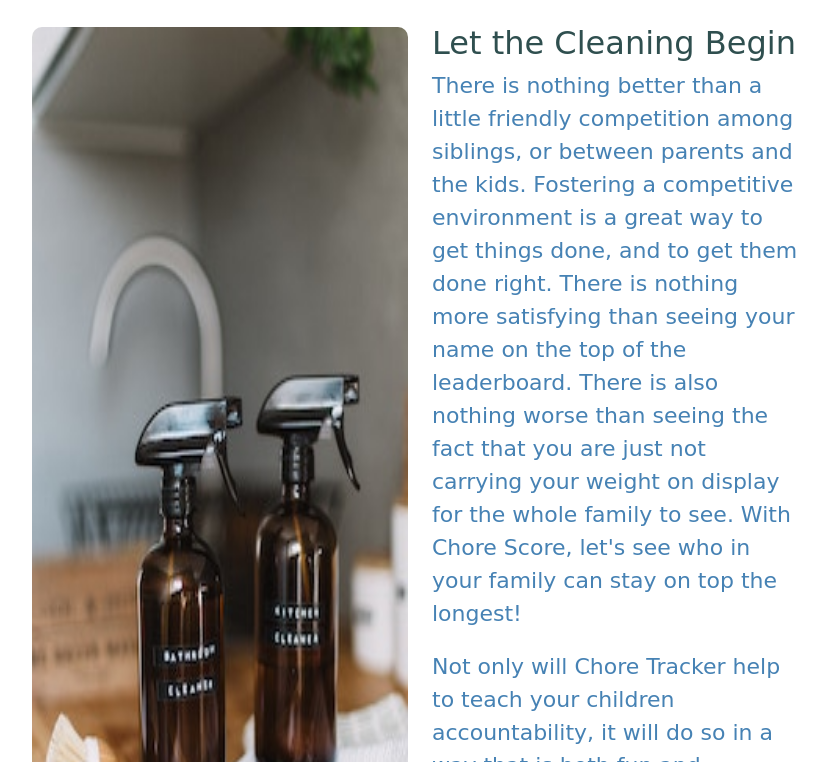
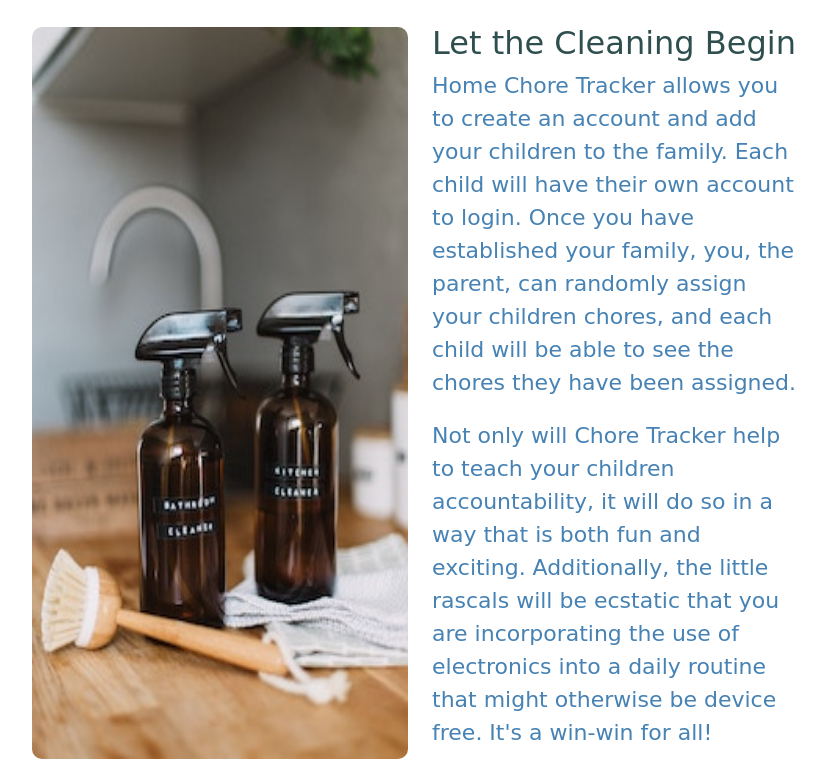
Before and after one commit to BuildWeekHomeChoreTracker/UI-Marketing, a plain HTML site: page index.html in a window 1280 px wide. Shown: the part 1772-2534 px from the top of the page, without its empty margins (208-1039 px from the left). Drawn offline with Linux system fonts and the light colour scheme; a web font is replaced by a local one.

Commit message:
finalized copy on the home-page
introduced final copy to the homepage

```diff
--- a/index.html
+++ b/index.html
@@ -72,7 +72,7 @@
       </div>
       <div class="text-content">
         <h2>Let the Cleaning Begin</h2>
-        <p>There is nothing better than a little friendly competition among siblings, or between parents and the kids. Fostering a competitive environment is a great way to get things done, and to get them done right. There is nothing more satisfying than seeing your name on the top of the leaderboard. There is also nothing worse than seeing the fact that you are just not carrying your weight on display for the whole family to see. With Chore Score, let's see who in your family can stay on top the longest!</p>
+        <p>Home Chore Tracker allows you to create an account and add your children to the family. Each child will have their own account to login. Once you have established your family, you, the parent, can randomly assign your children chores, and each child will be able to see the chores they have been assigned.</p>
         <br>
         <p>Not only will Chore Tracker help to teach your children accountability, it will do so in a way that is both fun and exciting. Additionally, the little rascals will be ecstatic that you are incorporating the use of electronics into a daily routine that might otherwise be device free. It's a win-win for all!</p>
       </div>
--- a/less/global.less
+++ b/less/global.less
@@ -32,6 +32,7 @@
   h4 {
     font-size: 2.5rem;
     padding-bottom: 10px;
+    color: @darkslategrey;
   }
 
   p {
```
Also changed, not shown: css/index.css.
